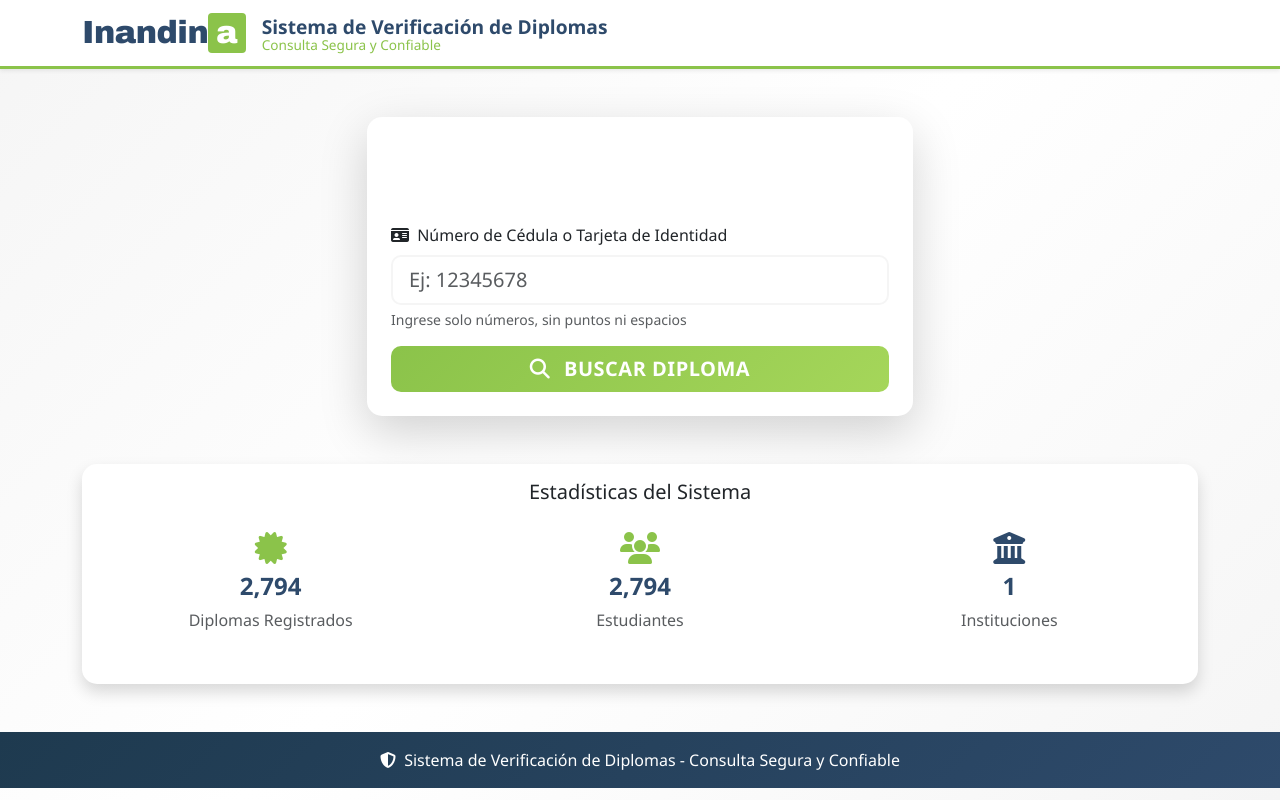
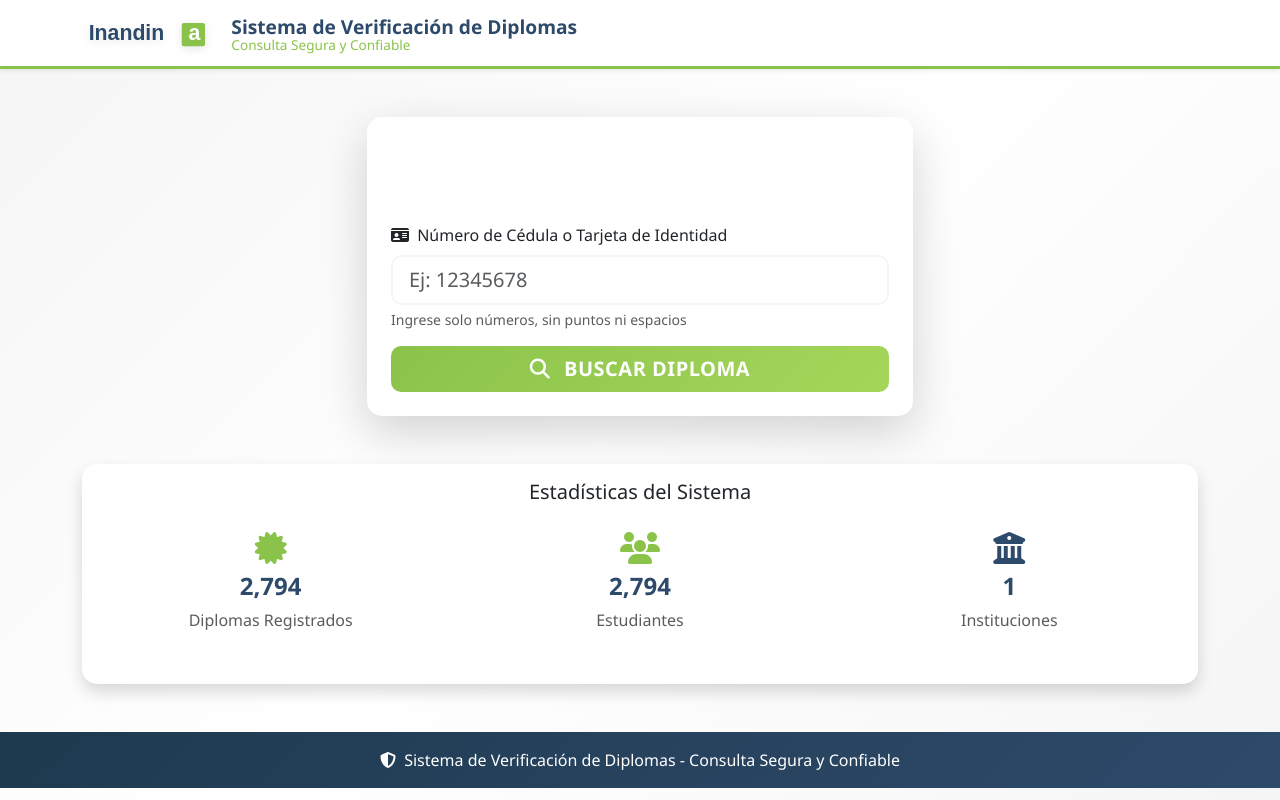
Before and after one commit to nicolasmoreno2914/diploma-verification, a website: page public/index.html in a window 1280 px wide. Drawn offline with nearby package versions, Linux system fonts and the light colour scheme.

Commit message:
FINAL: Implementar logo exacto de Inandina con SVG - identidad visual perfecta

```diff
--- a/public/index.html
+++ b/public/index.html
@@ -13,9 +13,7 @@
     <nav class="navbar navbar-expand-lg navbar-light bg-white shadow-sm">
         <div class="container">
             <a class="navbar-brand d-flex align-items-center" href="#">
-                <div class="logo-inandina me-3">
-                    <span class="logo-text-blue">Inandin</span><span class="logo-box-green">a</span>
-                </div>
+                <img src="inandina-logo.svg" alt="Inandina" height="40" class="me-3">
                 <div>
                     <div class="brand-title">Sistema de Verificación de Diplomas</div>
                     <div class="brand-subtitle">Consulta Segura y Confiable</div>
--- a/public/styles.css
+++ b/public/styles.css
@@ -136,52 +136,23 @@ body {
     line-height: 1;
 }
 
-/* Logo Inandina recreado con CSS */
-.logo-inandina {
-    display: flex;
-    align-items: center;
-    font-family: 'Arial Black', 'Arial', sans-serif;
-    height: 40px;
-    font-weight: 900;
-}
+/* Logo Inandina SVG optimizado */
 
-.logo-text-blue {
-    color: var(--inandina-blue);
-    font-weight: 900;
-    font-size: 2rem;
-    letter-spacing: -0.5px;
-    margin-right: 0;
-}
-
-.logo-box-green {
-    background-color: var(--inandina-green);
-    color: white;
-    font-weight: 900;
-    font-size: 2rem;
-    padding: 4px 8px;
-    margin-left: 0;
-    border-radius: 4px;
-    display: inline-block;
-    line-height: 1;
-}
-
-/* Efectos hover para el logo */
+/* Efectos hover para el logo SVG */
 .navbar-brand:hover {
     text-decoration: none;
     transform: translateY(-1px);
     transition: all 0.3s ease;
 }
 
-.logo-inandina {
+.navbar-brand img {
     transition: all 0.3s ease;
+    filter: drop-shadow(0 2px 4px rgba(0,0,0,0.1));
 }
 
-.navbar-brand:hover .logo-inandina {
+.navbar-brand:hover img {
     transform: scale(1.05);
-}
-
-.navbar-brand:hover .logo-box-green {
-    background-color: var(--inandina-light-green);
+    filter: drop-shadow(0 4px 8px rgba(0,0,0,0.15));
 }
 
 .bg-success {
```
Also changed, not shown: public/inandina-logo.svg (added).
